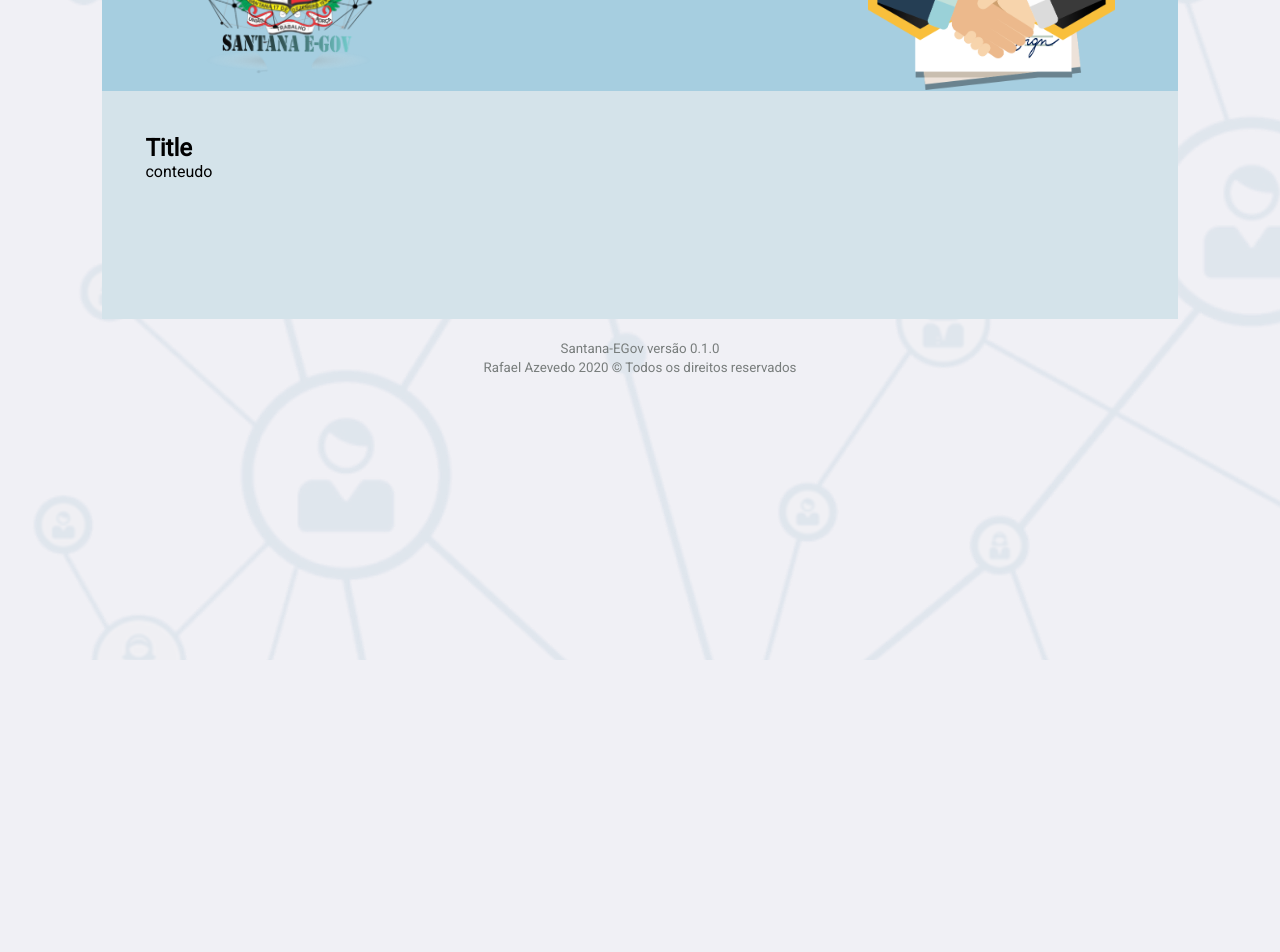
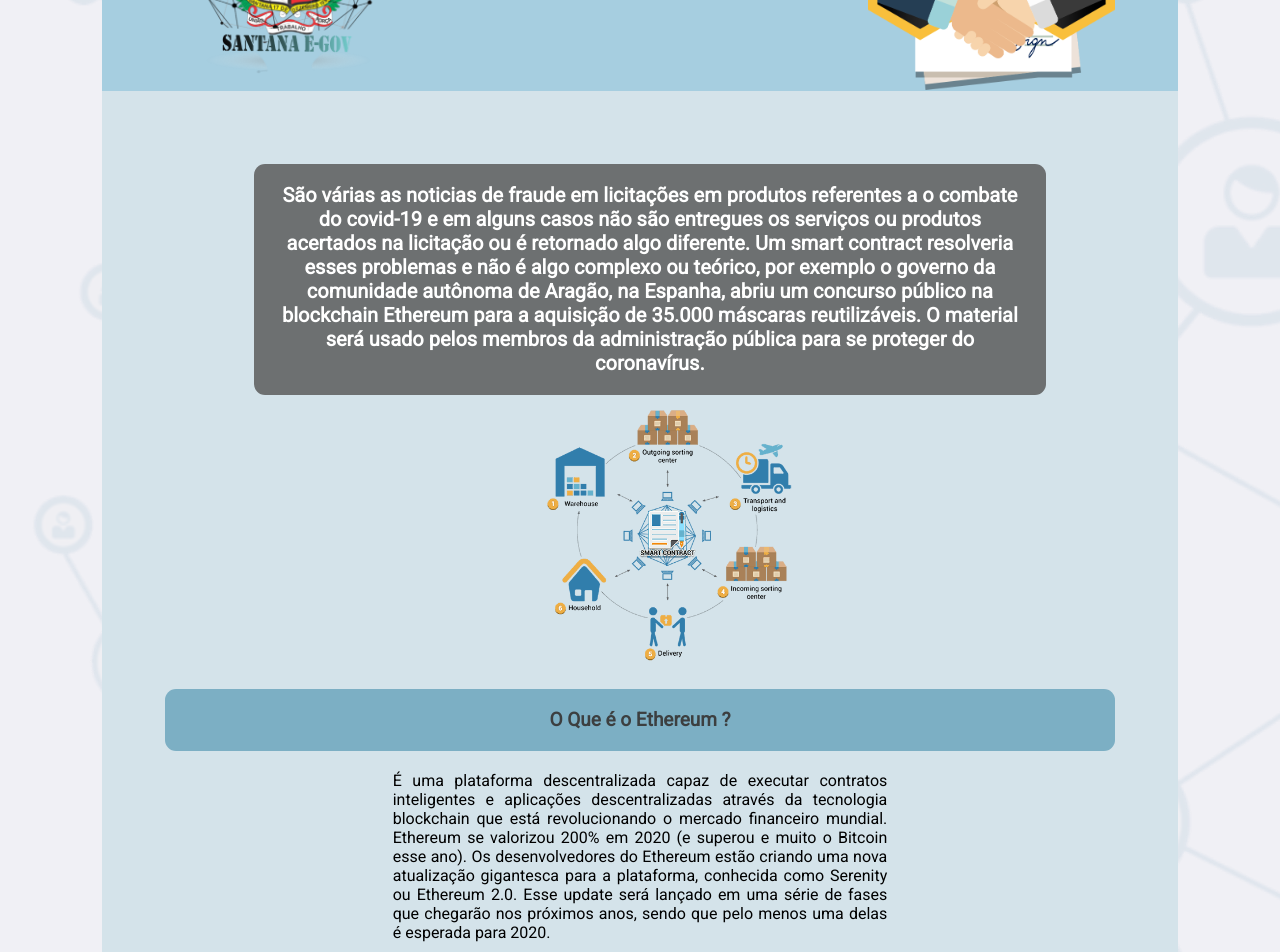
Before and after one commit to rafaazvd/santana-e-gov, a React (Create React App) app: page /ethereum in a window 1280 px wide. Shown: the part 140-1092 px from the top of the page. Before the commit the page ends 800 px from the top, so only its background shows below. Built offline with nearby package versions, Linux system fonts and the light colour scheme.

Commit message:
feature page ethereum

```diff
--- a/src/pages/Bitcoin/styles.ts
+++ b/src/pages/Bitcoin/styles.ts
@@ -17,7 +17,6 @@
                 font-size: 10px;
                 padding: 5%;
             }
-        }
         }
         h2 {
             margin: 2%;
--- a/src/pages/Ethereum/index.tsx
+++ b/src/pages/Ethereum/index.tsx
@@ -4,7 +4,9 @@
 import Header from '../../components/Header';
 import Section from '../../components/Section';
 import ethereum1 from '../../assets/ethereum1.png';
-import { Text, Container, Img } from './styles';
+import smart from '../../assets/smart.png';
+import smart1 from '../../assets/smart1.png';
+import { Text, Container, Img, Img1, Img2 } from './styles';
 
 const Ethereum: React.FC = () => {
     return (
@@ -14,8 +16,39 @@
                 <Img src={ethereum1} alt="santana e-gov"/>
             </Header>
             <Section>
-                <h1>Title</h1>
-                <p>conteudo</p>
+                <h1>
+                    São várias as noticias de fraude em licitações em
+                    produtos referentes a o combate  do covid-19 e em
+                    alguns casos não são entregues os serviços ou
+                    produtos acertados na licitação ou é retornado
+                    algo diferente. Um smart contract
+                    resolveria esses problemas e não é algo complexo ou teórico,
+                    por exemplo o governo da comunidade autônoma de Aragão, na
+                    Espanha, abriu um concurso público na blockchain Ethereum
+                    para a aquisição de 35.000 máscaras reutilizáveis. O material
+                    será usado pelos membros da administração pública para se
+                    proteger do coronavírus.
+                </h1>
+                <Img1 src={smart1} alt="santana e-gov" />
+                <h2>O Que é o Ethereum ?</h2>
+                <p>
+                    É uma plataforma descentralizada capaz de executar contratos inteligentes
+                    e aplicações descentralizadas através da tecnologia blockchain que está
+                    revolucionando o mercado financeiro mundial. Ethereum se valorizou 200%
+                    em 2020 (e superou e muito o Bitcoin esse ano).
+                    Os desenvolvedores do Ethereum estão criando uma nova atualização
+                    gigantesca para a plataforma, conhecida como Serenity ou Ethereum 2.0.
+                    Esse update será lançado em uma série de fases que chegarão nos próximos
+                    anos, sendo que pelo menos uma delas é esperada para 2020.
+                </p>
+                <h2>Licitação Usando Ethereum </h2>
+                <p>
+                    Os smartcontracts são programas de computador com regras lógicas.
+                    Nesses contratos são alocados recursos em “ether”, o dinheiro da rede
+                    ethereum, e se a parte contratada cumprir com a obrigação, ela recebe o
+                    dinheiro que já estava sob a guarda da rede ethereum
+                </p>
+                <Img2 src={smart} alt="santana egov"/>
             </Section>
             <br />
             <Footer />
--- a/src/pages/Ethereum/styles.ts
+++ b/src/pages/Ethereum/styles.ts
@@ -1,14 +1,78 @@
 import styled from 'styled-components';
 
 export const Container = styled.div`
-
+    section {
+        font-family: 'Roboto' sans-serif;
+        h1 {
+            margin-top: 3%;
+            text-align: center;
+            background-color: #6D7071;
+            width: 80%;
+            margin-left: 11%;
+            font-size: 20px;
+            padding: 2%;
+            color: #fff;
+            border-radius: 11px;
+            @media(max-width: 800px){
+                font-size: 10px;
+                padding: 5%;
+                width: 90%;
+                margin-left: 5%;
+            }
+        }
+        h2 {
+            margin: 2%;
+            text-align: center;
+            background-color: #7CAFC4;
+            font-size: 19px;
+            padding: 2%;
+            color: #3C3F40;
+            border-radius: 11px;
+            @media(max-width: 800px){
+                font-size: 10px;
+                margin-bottom: 9%;
+            }
+        }
+        p {
+            text-align: justify;
+            width: 50%;
+            margin-left: 25%;
+            margin-top: 2%;
+            @media(max-width: 800px){
+                font-size: 10px;
+                margin-left: 3%;
+                width: 90%;
+            }
+        }
+    }
+`;
+export const Img1 = styled.img`
+    width: 35%;
+    margin-top: 1%;
+    margin-left: 35%;
+    @media(max-width: 800px){
+        width: 65%;
+        margin-top: 4%;
+        margin-left: 18%;
+    }
+`;
+export const Img2 = styled.img`
+    width: 50%;
+    margin-top: 5%;
+    margin-left: 25%;
 `;
 
 export const Text = styled.h1`
     color: #F1F5F7;
     margin: 8%;
     font-size: 47px;
+    @media(max-width: 800px){
+        font-size: 23px;
+    }
 `;
 export const Img = styled.img`
     width: 23%;
+    @media(max-width: 800px){
+        width: 18%;
+    }
 `;
```
Also changed, not shown: src/assets/smart.png (added), src/assets/smart1.png (added).
